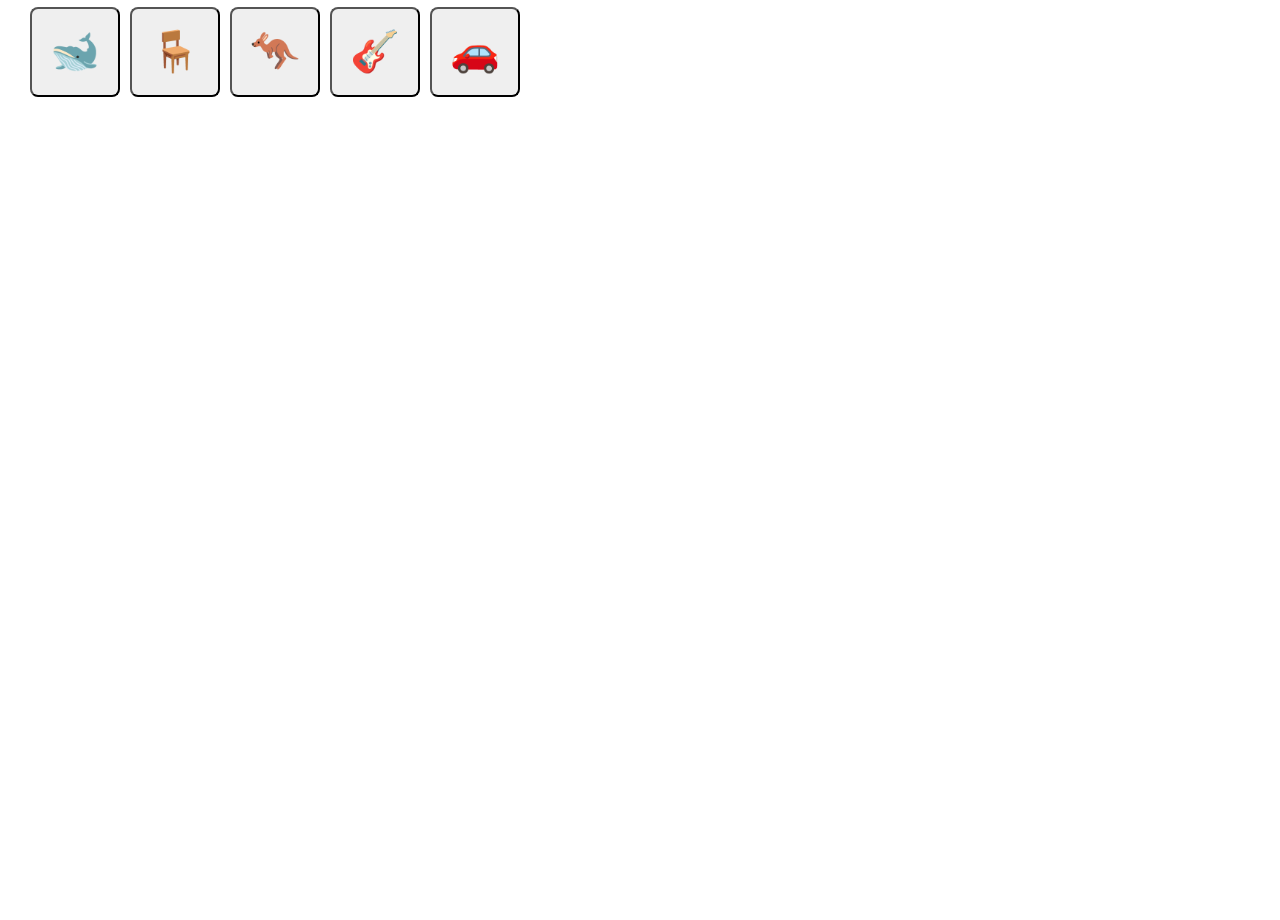
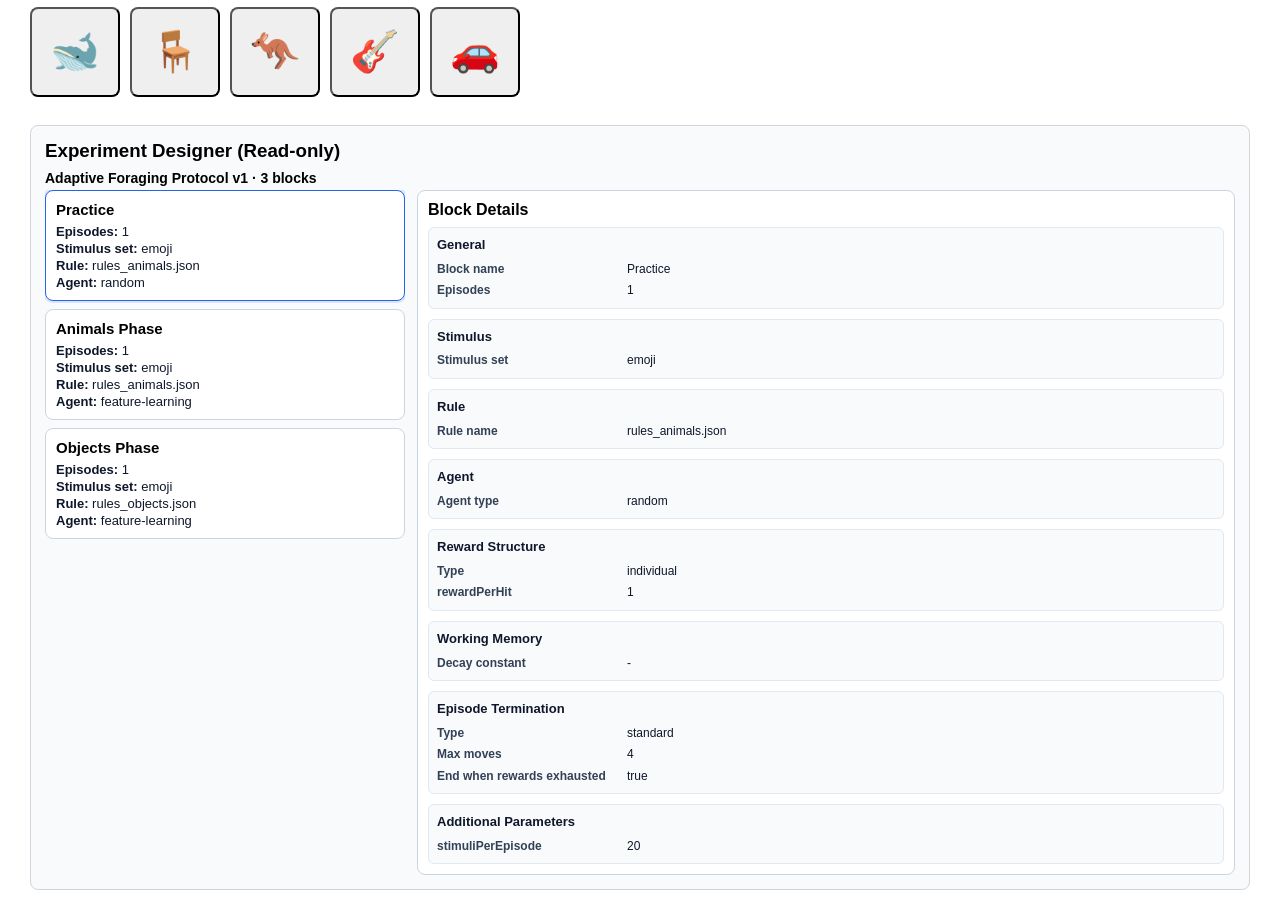
Before and after one commit to marlenercohen/adaptive-foraging, a plain HTML site: page index.html in a window 1280 px wide. Shown: the part 481-1401 px from the top of the page. Before the commit the page ends 800 px from the top, so only its background shows below. Drawn offline with Linux system fonts and the light colour scheme.

Commit message:
experiment window

```diff
--- a/css/style.css
+++ b/css/style.css
@@ -27,3 +27,30 @@ text-shadow:0 0 0 rgba(0,0,0,0.25),0 0 12px rgba(255,255,255,0.9);
 .experimenter-panel tbody tr:nth-child(even){background:#f9fafb}
 .experimenter-panel tbody tr.chosen-row{background:#e0f2fe;font-weight:600}
 .experimenter-panel .row{margin:6px 0}
+
+/* Experiment Designer (read-only) */
+.designer{margin-top:28px;padding:14px;border:1px solid #d1d5db;border-radius:8px;background:#f8fafc}
+.designer-header h3{margin:0 0 8px}
+.designer-summary{font-size:14px;font-weight:600;margin-bottom:4px}
+.designer-description{margin:0 0 12px;color:#334155}
+.designer-layout{display:grid;grid-template-columns:minmax(260px,360px) 1fr;gap:12px}
+.designer-block-list{display:flex;flex-direction:column;gap:8px;max-height:420px;overflow:auto}
+.designer-block-card{border:1px solid #cbd5e1;border-radius:8px;background:#fff;padding:10px;cursor:pointer;text-align:left}
+.designer-block-card:hover{border-color:#94a3b8}
+.designer-block-card.selected{border-color:#2563eb;box-shadow:0 0 0 2px rgba(37,99,235,0.15)}
+.designer-block-title{margin:0 0 6px;font-size:15px}
+.designer-block-meta{display:grid;grid-template-columns:1fr;gap:2px;font-size:13px;color:#0f172a}
+.designer-details{border:1px solid #cbd5e1;border-radius:8px;background:#fff;padding:10px;min-height:220px}
+.designer-details h4{margin:0 0 8px}
+#designer-block-details{margin:0;font-size:12px;line-height:1.45}
+.designer-sections{display:flex;flex-direction:column;gap:10px}
+.designer-section{border:1px solid #e2e8f0;border-radius:6px;padding:8px;background:#f8fafc}
+.designer-section h5{margin:0 0 6px;font-size:13px;color:#0f172a}
+.designer-kv{display:grid;grid-template-columns:minmax(140px,180px) 1fr;gap:4px 10px;align-items:start}
+.designer-k{font-weight:600;color:#334155}
+.designer-v{color:#0f172a;white-space:pre-wrap;word-break:break-word}
+.designer-v-inline-code{font-family:ui-monospace,SFMono-Regular,Menlo,monospace;font-size:12px;background:#eef2ff;border-radius:4px;padding:0 4px}
+@media (max-width: 860px){
+	.designer-layout{grid-template-columns:1fr}
+	.designer-kv{grid-template-columns:1fr}
+}
--- a/index.html
+++ b/index.html
@@ -11,6 +11,20 @@
 <div id="agent-total-score" class="score-row">Agent Total Score: 0</div>
 <div id="experimenter-panel"></div>
 <div id="board"></div>
+<section id="experiment-designer" class="designer" aria-label="Experiment Designer">
+	<div class="designer-header">
+		<h3>Experiment Designer (Read-only)</h3>
+		<div id="designer-summary" class="designer-summary">Loading protocol...</div>
+		<p id="designer-description" class="designer-description"></p>
+	</div>
+	<div class="designer-layout">
+		<div id="designer-block-list" class="designer-block-list"></div>
+		<div class="designer-details">
+			<h4>Block Details</h4>
+			<div id="designer-block-details">Select a block to inspect its full definition.</div>
+		</div>
+	</div>
+</section>
 <script src="js/config.js"></script>
 <script src="js/stimulusLibrary.js"></script>
 <script src="js/stimulusRegistry.js"></script>
@@ -28,4 +42,5 @@
 <script src="js/experimenterPanel.js"></script>
 <script src="episodeController.js"></script>
 <script src="js/app.js"></script>
+<script src="js/experimentDesigner.js"></script>
 </body></html>
--- /dev/null
+++ b/js/experimentDesigner.js
@@ -0,0 +1,181 @@
+function loadExperimentDesigner() {
+  const root = document.getElementById('experiment-designer');
+  const summaryEl = document.getElementById('designer-summary');
+  const descriptionEl = document.getElementById('designer-description');
+  const listEl = document.getElementById('designer-block-list');
+  const detailsEl = document.getElementById('designer-block-details');
+  if (!root || !summaryEl || !descriptionEl || !listEl || !detailsEl) return;
+
+  function escapeHtml(value) {
+    return String(value)
+      .replace(/&/g, '&amp;')
+      .replace(/</g, '&lt;')
+      .replace(/>/g, '&gt;')
+      .replace(/\"/g, '&quot;')
+      .replace(/'/g, '&#39;');
+  }
+
+  function getDisplayText(value, fallback) {
+    if (value === undefined || value === null || value === '') return fallback;
+    return String(value);
+  }
+
+  function renderSummary(protocol) {
+    const name = getDisplayText(protocol?.name, 'Untitled experiment');
+    const blockCount = Array.isArray(protocol?.phases) ? protocol.phases.length : 0;
+    summaryEl.textContent = `${name} · ${blockCount} block${blockCount === 1 ? '' : 's'}`;
+
+    const description = protocol?.description;
+    descriptionEl.textContent = description ? String(description) : '';
+    descriptionEl.style.display = description ? 'block' : 'none';
+  }
+
+  function formatValue(value) {
+    if (value === undefined || value === null) return '-';
+    if (typeof value === 'boolean') return value ? 'true' : 'false';
+    if (typeof value === 'number') return String(value);
+    if (typeof value === 'string') return value || '-';
+    return JSON.stringify(value, null, 2);
+  }
+
+  function buildRowsFromObject(obj, excludedKeys = []) {
+    if (!obj || typeof obj !== 'object' || Array.isArray(obj)) return [];
+    return Object.entries(obj)
+      .filter(([key]) => !excludedKeys.includes(key))
+      .map(([key, value]) => ({
+        label: key,
+        value: formatValue(value),
+        asCode: typeof value === 'object' && value !== null
+      }));
+  }
+
+  function renderSection(title, rows) {
+    const validRows = rows.filter((row) => row && row.value !== undefined);
+    if (!validRows.length) return '';
+
+    const rowsHtml = validRows.map((row) => {
+      const valueClass = row.asCode ? 'designer-v designer-v-inline-code' : 'designer-v';
+      return `<div class="designer-k">${escapeHtml(row.label)}</div><div class="${valueClass}">${escapeHtml(row.value)}</div>`;
+    }).join('');
+
+    return `<section class="designer-section"><h5>${escapeHtml(title)}</h5><div class="designer-kv">${rowsHtml}</div></section>`;
+  }
+
+  function renderDetails(block) {
+    const ruleName = block?.rule?.displayName || block?.rule?.name || block?.ruleFile || '-';
+    const reward = block?.rewardStructure || {};
+    const workingMemory = block?.workingMemory || {};
+    const termination = block?.episodeTerminationPolicy || {};
+    const agent = block?.agent || {};
+
+    const sections = [];
+    sections.push(renderSection('General', [
+      { label: 'Block name', value: formatValue(block?.name) },
+      { label: 'Episodes', value: formatValue(block?.episodeCount) }
+    ]));
+
+    sections.push(renderSection('Stimulus', [
+      { label: 'Stimulus set', value: formatValue(block?.stimulusSet) }
+    ]));
+
+    sections.push(renderSection('Rule', [
+      { label: 'Rule name', value: formatValue(ruleName) }
+    ]));
+
+    sections.push(renderSection('Agent', [
+      { label: 'Agent type', value: formatValue(agent?.type) },
+      ...buildRowsFromObject(agent, ['type'])
+    ]));
+
+    sections.push(renderSection('Reward Structure', [
+      { label: 'Type', value: formatValue(reward?.type) },
+      ...buildRowsFromObject(reward, ['type'])
+    ]));
+
+    sections.push(renderSection('Working Memory', [
+      { label: 'Decay constant', value: formatValue(workingMemory?.decayTimeConstant) },
+      ...buildRowsFromObject(workingMemory, ['decayTimeConstant'])
+    ]));
+
+    sections.push(renderSection('Episode Termination', [
+      { label: 'Type', value: formatValue(termination?.type) },
+      { label: 'Max moves', value: formatValue(termination?.maxMoves ?? termination?.maxParticipantSelections) },
+      { label: 'End when rewards exhausted', value: formatValue(termination?.endWhenRewardsExhausted ?? termination?.endsOnRewardsExhausted) },
+      ...buildRowsFromObject(termination, ['type', 'maxMoves', 'maxParticipantSelections', 'endWhenRewardsExhausted', 'endsOnRewardsExhausted'])
+    ]));
+
+    const knownRootKeys = ['name', 'episodeCount', 'stimulusSet', 'ruleFile', 'rule', 'agent', 'rewardStructure', 'workingMemory', 'episodeTerminationPolicy'];
+    sections.push(renderSection('Additional Parameters', buildRowsFromObject(block, knownRootKeys)));
+
+    detailsEl.innerHTML = `<div class="designer-sections">${sections.filter(Boolean).join('')}</div>`;
+  }
+
+  function buildCard(block, index, onSelect) {
+    const card = document.createElement('button');
+    card.type = 'button';
+    card.className = 'designer-block-card';
+    const agentType = block?.agent?.type || '-';
+    card.innerHTML = `
+      <h5 class="designer-block-title">${escapeHtml(getDisplayText(block?.name, `Block ${index + 1}`))}</h5>
+      <div class="designer-block-meta">
+        <div><strong>Episodes:</strong> ${escapeHtml(getDisplayText(block?.episodeCount, '-'))}</div>
+        <div><strong>Stimulus set:</strong> ${escapeHtml(getDisplayText(block?.stimulusSet, '-'))}</div>
+        <div><strong>Rule:</strong> ${escapeHtml(getDisplayText(block?.ruleFile, '-'))}</div>
+        <div><strong>Agent:</strong> ${escapeHtml(getDisplayText(agentType, '-'))}</div>
+      </div>
+    `;
+    card.addEventListener('click', () => onSelect(index));
+    return card;
+  }
+
+  function renderBlocks(protocol) {
+    listEl.innerHTML = '';
+    const blocks = Array.isArray(protocol?.phases) ? protocol.phases : [];
+    if (!blocks.length) {
+      summaryEl.textContent = 'No blocks found in protocol.';
+      detailsEl.textContent = 'Protocol does not define any blocks.';
+      return;
+    }
+
+    let selectedIndex = 0;
+    const cards = blocks.map((block, index) => buildCard(block, index, (nextIndex) => {
+      selectedIndex = nextIndex;
+      cards.forEach((node, nodeIndex) => {
+        node.classList.toggle('selected', nodeIndex === selectedIndex);
+      });
+      renderDetails(blocks[selectedIndex]);
+    }));
+
+    cards.forEach((card) => listEl.appendChild(card));
+    cards[0].classList.add('selected');
+    renderDetails(blocks[0]);
+  }
+
+  async function init() {
+    try {
+      const experimentResponse = await fetch('experiment.json');
+      if (!experimentResponse.ok) {
+        throw new Error(`Failed to load experiment.json (HTTP ${experimentResponse.status})`);
+      }
+      const experiment = await experimentResponse.json();
+      const protocolPath = experiment?.protocolFile || 'protocol.json';
+
+      const protocolResponse = await fetch(protocolPath);
+      if (!protocolResponse.ok) {
+        throw new Error(`Failed to load ${protocolPath} (HTTP ${protocolResponse.status})`);
+      }
+      const protocol = await protocolResponse.json();
+
+      renderSummary(protocol);
+      renderBlocks(protocol);
+    } catch (error) {
+      summaryEl.textContent = 'Unable to load protocol.';
+      descriptionEl.style.display = 'none';
+      detailsEl.textContent = error?.message || String(error);
+    }
+  }
+
+  init();
+}
+
+loadExperimentDesigner();
```
